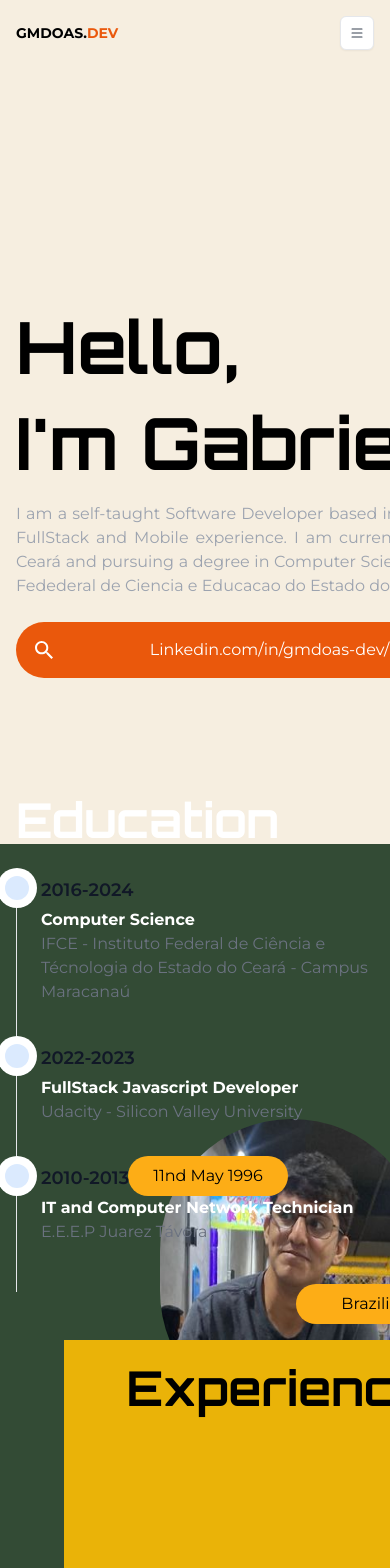
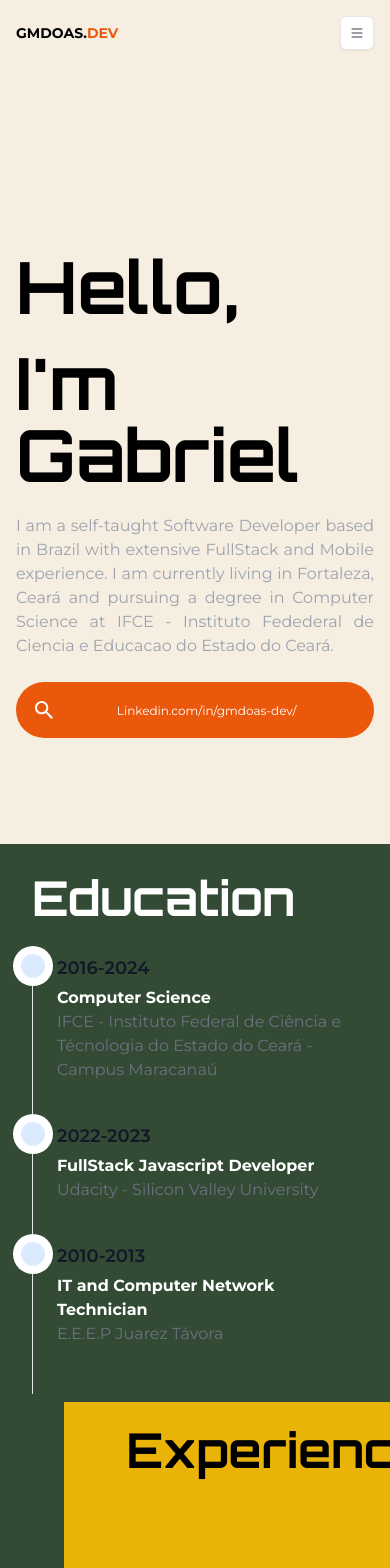
Before and after one commit to CaffeineIssues/gm-personal-portfolio, a Next.js app: page / in a window 390 px wide. Shown: the top 1568 px of the page. Built offline with nearby package versions, Linux system fonts and the light colour scheme.

Commit message:
first section responsive

```diff
--- a/src/app/Sections/LandingSection.tsx
+++ b/src/app/Sections/LandingSection.tsx
@@ -12,10 +12,10 @@ function LandingSection() {
   return (
     <SectionContainer
       className={
-        'bg-[#f6eee0]  h-screen min-h-full w-full p-4 grid lg:grid-cols-2  sm:flex-row'
+        'bg-[#f6eee0] h-screen min-h-full w-full p-4 grid lg:grid-cols-2  sm:flex-row'
       }
     >
-      <div className="lg:w-full sm:w-screen">
+      <div className="lg:w-full">
         <div className="h-screen flex items-center justify-center mt-14">
           <div className="lg:p-28 space-y-6">
             <h1
@@ -42,7 +42,7 @@ function LandingSection() {
                 color="white"
               />
               <a
-                className="text-white"
+                className="text-white xl:text-lg text-xs"
                 href="https://www.linkedin.com/in/gmdoas-dev/"
               >
                 Linkedin.com/in/gmdoas-dev/
@@ -52,19 +52,19 @@ function LandingSection() {
         </div>
       </div>
 
-      <div className="w-full relative">
-        <div className="w-[10em] flex  justify-center rounded-full p-2 pl-4 pr-4 bg-[#fdad16] top-[15em] left-[7em] absolute">
+      <div className="w-full relative lg:flex hidden">
+        <div className="w-[10em]   justify-center rounded-full p-2 pl-4 pr-4 bg-[#fdad16] top-[15em] left-[7em] absolute hidden xl:block">
           11nd May 1996
         </div>
-        <div className="w-[10em] flex  justify-center rounded-full p-2 pl-4 pr-4 bg-[#fdad16] top-[23em] right-[7em] absolute">
+        <div className="w-[10em]   justify-center rounded-full p-2 pl-4 pr-4 bg-[#fdad16] top-[23em] right-[7em] absolute  hidden xl:block">
           Brazilian
         </div>
         <div className="h-screen flex-1 bg-black m-36 items-center justify-center">
-          <div className="w-full bg-[#334b35] h-1/2 flex pt-12 pb-12 items-center justify-center">
+          <div className="w-full bg-[#334b35] h-1/2 flex xl:pt-12 xl:pb-12 items-center justify-center">
             <img
               src="/profile.jpg"
               alt="profilepic"
-              className="h-[19em] w-[19em] rounded-full center"
+              className="xl:w-9/12 xl:rounded-full xl:h-auto h-full center"
             />
           </div>
           <div className="w-full flex items-center justify-center  text-white ">
--- a/src/app/Sections/ResumeSection.tsx
+++ b/src/app/Sections/ResumeSection.tsx
@@ -6,10 +6,10 @@ const orbitronText = Orbitron({ subsets: ['latin'] });
 
 export default function ResumeSection() {
   return (
-    <SectionContainer className="bg-[#334b35] h-screen min-h-full w-full p-4 grid lg:grid-cols-2  sm:flex-row">
+    <SectionContainer className="bg-[#334b35]  h-screen min-h-full w-full p-4 grid lg:grid-cols-2  sm:flex-row">
       <div className="lg:w-full sm:w-screen">
-        <div className="h-screen flex items-center justify-center relative">
-          <div className="lg:p-28 space-y-8 absolute top-[-4em]">
+        <div className="h-screen flex items-center justify-center relative ">
+          <div className="xl:p-28 space-y-8 absolute xl:top-[-4em] top-[-0.1em] p-4">
             <h1
               className={`${orbitronText.className} font-bold text-white text-5xl`}
             >
```
Also changed, not shown: package.json (+7 -7 lines), public/AA478B2A-E076-4885-88C5-4130E1251219_1_105_c.jpeg (added), 1 other file (tests, documents, lock files or other folders).
